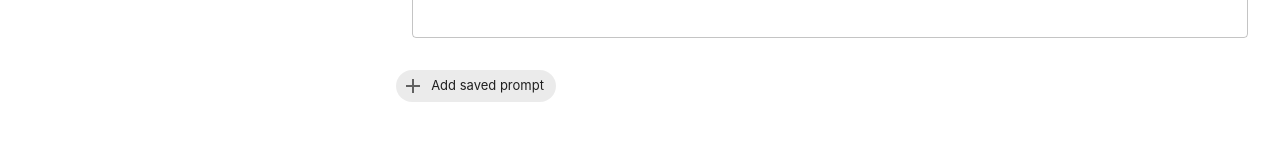
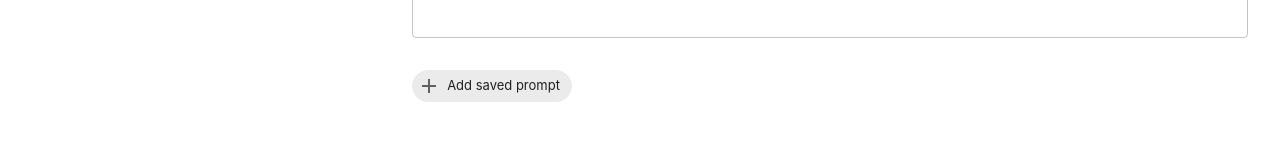
Before and after one commit to justinkahrs/o11n, a React (Vite) app: page / in a window 1280 px wide. Shown: the part 190-350 px from the top of the page. Built offline with nearby package versions, Linux system fonts and the light colour scheme.

Commit message:
fix prompt margin

```diff
--- a/src/components/TemplateSelection.tsx
+++ b/src/components/TemplateSelection.tsx
@@ -106,6 +106,7 @@ const TemplateSelection: React.FC<TemplateSelectionProps> = ({
         justifyContent: "space-between",
         alignItems: "center",
         my: 2,
+        mx: 2,
       }}
     >
       <Stack direction="row" spacing={1}>
```
